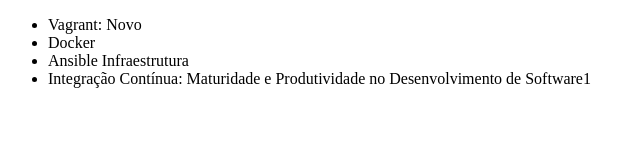
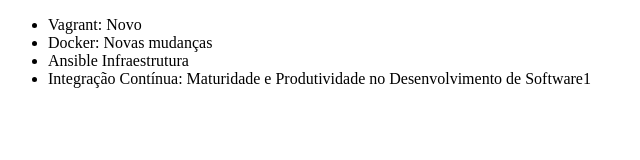
Before and after one commit to Flavia-Rasquinha/alura-git, a plain HTML site: page index.html in a window 1280 px wide. Shown: the full height of the page, 0-640 px from the left. Drawn offline with Linux system fonts and the light colour scheme.

Commit message:
index.html

```diff
--- a/index.html
+++ b/index.html
@@ -7,7 +7,7 @@
 <body>
     <ul>
         <li>Vagrant: Novo</li>
-        <li>Docker</li>
+        <li>Docker: Novas mudanças </li>
         <li>Ansible Infraestrutura</li>
         <li>Integração Contínua: Maturidade e Produtividade no Desenvolvimento de Software1</li>
     </ul>
```
